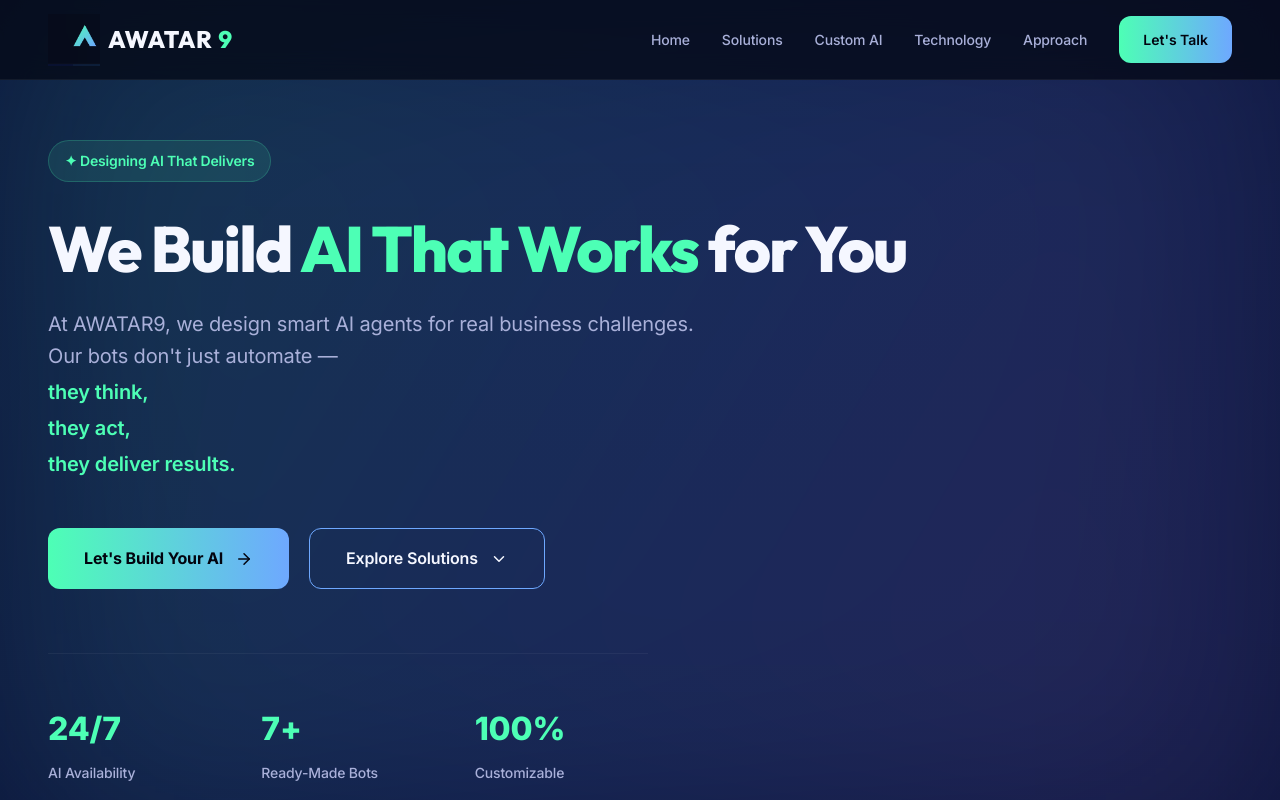
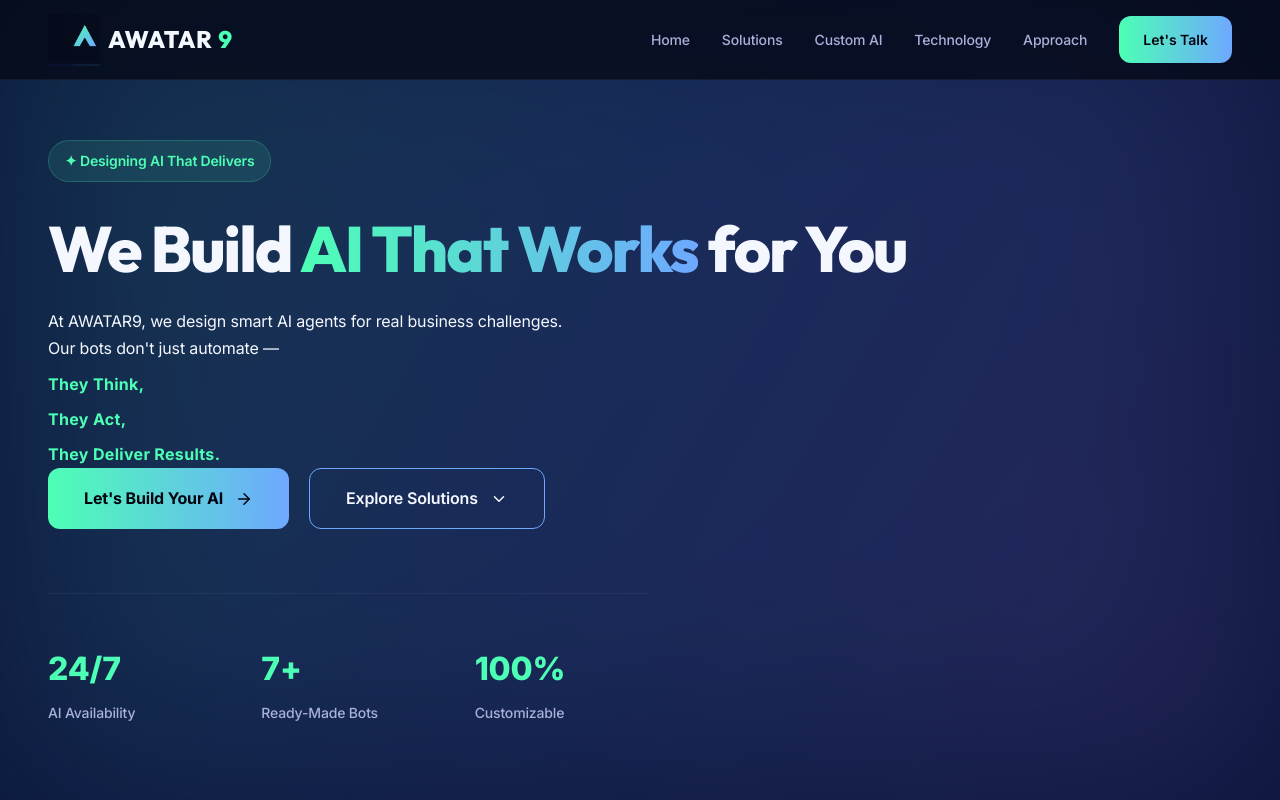
Before and after one commit to SrivalliKolluru/AWATAR9, a Next.js app: page / in a window 1280 px wide. Shown: the top 800 px of the page. Built offline with nearby package versions, Linux system fonts and the light colour scheme.

Commit message:
they think lines changed

```diff
--- a/src/components/Hero/Hero.module.css
+++ b/src/components/Hero/Hero.module.css
@@ -63,22 +63,16 @@
 }
 
 .heroTitle span {
+    /* Uses global .gradient-text class but keeping this for specificity if needed */
     color: var(--color-primary);
-}
-
-.heroDescription {
-    font-size: 20px;
-    color: var(--color-text-secondary);
-    max-width: 680px;
-    margin-bottom: 48px;
-    line-height: 1.6;
 }
 
 .highlightRow {
     color: var(--color-primary);
-    font-weight: 600;
+    font-weight: 700;
     display: inline-block;
-    margin-top: 4px;
+    margin-top: 8px;
+    letter-spacing: 0.02em;
 }
 
 .heroActions {
--- a/src/components/Hero/Hero.tsx
+++ b/src/components/Hero/Hero.tsx
@@ -36,7 +36,7 @@
                     custom={1}
                     variants={fadeUp}
                 >
-                    We Build <span className="highlight">AI That Works</span> for You
+                    We Build <span className="gradient-text">AI That Works</span> for You
                 </motion.h1>
 
                 <motion.p
@@ -48,9 +48,9 @@
                 >
                     At AWATAR9, we design smart AI agents for real business challenges.<br />
                     Our bots don&apos;t just automate — <br />
-                    <span className={styles.highlightRow}>they think,</span><br />
-                    <span className={styles.highlightRow}>they act,</span><br />
-                    <span className={styles.highlightRow}>they deliver results.</span>
+                    <span className={styles.highlightRow}>They Think,</span><br />
+                    <span className={styles.highlightRow}>They Act,</span><br />
+                    <span className={styles.highlightRow}>They Deliver Results.</span>
                 </motion.p>
 
                 <motion.div
--- a/src/components/WhyChoose/WhyChoose.tsx
+++ b/src/components/WhyChoose/WhyChoose.tsx
@@ -18,7 +18,7 @@
     return (
         <SectionWrapper id="why-choose">
             <div className="section-label">✦ Why Us</div>
-            <h2 className="section-title">Why Choose AWATAR9</h2>
+            <h2 className="section-title">Why Choose AWATAR9.</h2>
             <p className="section-subtitle">
                 We don&apos;t just build bots. We build long-term AI systems.
             </p>
--- a/src/lib/constants.ts
+++ b/src/lib/constants.ts
@@ -6,7 +6,7 @@
 
 export const SITE = {
     name: 'AWATAR9',
-    tagline: 'Designing AI That Delivers',
+    tagline: 'Designing AI That Delivers.',
     description:
         'At AWATAR9, we design smart AI agents for real business challenges. Ready-made and custom AI bots that think, act, and deliver results.',
     url: 'https://SrivalliKolluru.github.io/AWATAR9',
@@ -105,21 +105,21 @@
 ] as const;
 
 export const ACHIEVEMENTS = [
-    { text: 'Save time', icon: 'Clock', color: '#4dffb5' },
-    { text: 'Reduce manual work', icon: 'Minimize2', color: '#6ea8ff' },
-    { text: 'Increase productivity', icon: 'Zap', color: '#ffd93d' },
-    { text: 'Improve accuracy', icon: 'CheckCircle', color: '#c77dff' },
-    { text: 'Scale faster', icon: 'Rocket', color: '#ff7eb6' },
-    { text: 'Lower operational costs', icon: 'DollarSign', color: '#00d4aa' },
+    { text: 'Save time.', icon: 'Clock', color: '#4dffb5' },
+    { text: 'Reduce manual work.', icon: 'Minimize2', color: '#6ea8ff' },
+    { text: 'Increase productivity.', icon: 'Zap', color: '#ffd93d' },
+    { text: 'Improve accuracy.', icon: 'CheckCircle', color: '#c77dff' },
+    { text: 'Scale faster.', icon: 'Rocket', color: '#ff7eb6' },
+    { text: 'Lower operational costs.', icon: 'DollarSign', color: '#00d4aa' },
 ] as const;
 
 export const APPROACH_STEPS = [
-    { step: 1, title: 'Understand your business' },
-    { step: 2, title: 'Identify automation opportunities' },
-    { step: 3, title: 'Select or build the right bot' },
-    { step: 4, title: 'Customize workflows' },
-    { step: 5, title: 'Integrate with your systems' },
-    { step: 6, title: 'Launch and optimize' },
+    { step: 1, title: 'Understand your business.' },
+    { step: 2, title: 'Identify automation opportunities.' },
+    { step: 3, title: 'Select or build the right bot.' },
+    { step: 4, title: 'Customize workflows.' },
+    { step: 5, title: 'Integrate with your systems.' },
+    { step: 6, title: 'Launch and optimize.' },
 ] as const;
 
 export const INDUSTRIES = [
@@ -132,10 +132,10 @@
 ] as const;
 
 export const WHY_CHOOSE = [
-    { text: 'Business-focused AI', icon: 'Briefcase', color: '#4dffb5' },
-    { text: 'Ready + Custom solutions', icon: 'Package', color: '#6ea8ff' },
-    { text: 'Fast deployment', icon: 'Rocket', color: '#ffd93d' },
-    { text: 'Modern technology', icon: 'Cpu', color: '#c77dff' },
-    { text: 'Dedicated support', icon: 'HeadphonesIcon', color: '#ff7eb6' },
-    { text: 'Transparent pricing', icon: 'CreditCard', color: '#00d4aa' },
+    { text: 'Business-focused AI.', icon: 'Briefcase', color: '#4dffb5' },
+    { text: 'Ready + Custom solutions.', icon: 'Package', color: '#6ea8ff' },
+    { text: 'Fast deployment.', icon: 'Rocket', color: '#ffd93d' },
+    { text: 'Modern technology.', icon: 'Cpu', color: '#c77dff' },
+    { text: 'Dedicated support.', icon: 'HeadphonesIcon', color: '#ff7eb6' },
+    { text: 'Transparent pricing.', icon: 'CreditCard', color: '#00d4aa' },
 ] as const;
```
